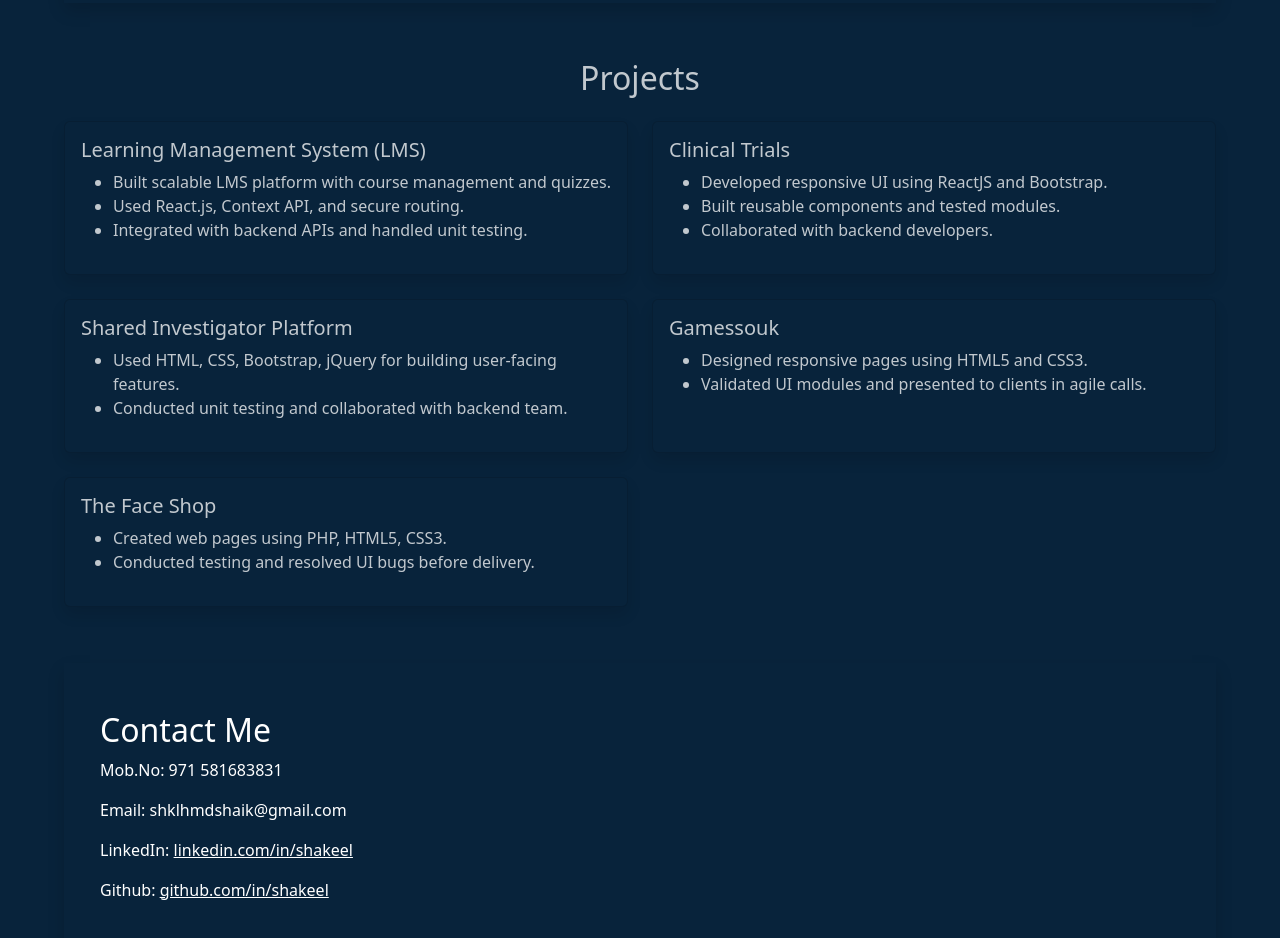
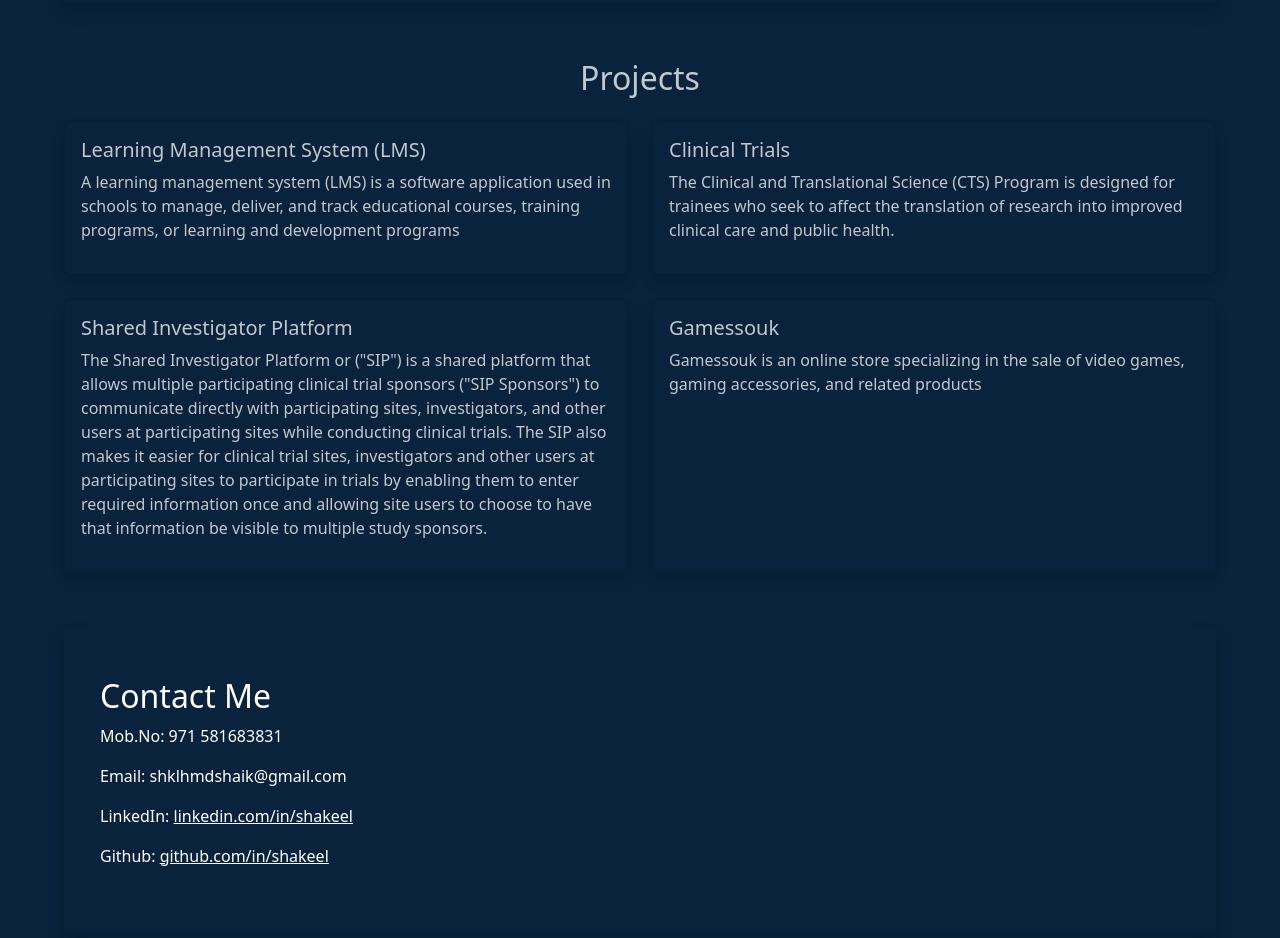
Before and after one commit to shklhmdshaik/portfolio, a React (Create React App) app: page / in a window 1280 px wide. Shown: the part 1920-2858 px from the top of the page. Built offline with nearby package versions, Linux system fonts and the light colour scheme.

Commit message:
Updated project details

```diff
--- a/src/components/Projects.js
+++ b/src/components/Projects.js
@@ -4,61 +4,35 @@ import { Card, Col, Container, Row } from 'react-bootstrap';
 const projects = [
   {
     title: "Learning Management System (LMS)",
-    client: "Educator, CareerSmith",
-    role: "React JS Developer",
-    teamSize: 2,
-    website: "",
     details: [
-      "Built scalable LMS platform with course management and quizzes.",
-      "Used React.js, Context API, and secure routing.",
-      "Integrated with backend APIs and handled unit testing."
+      "A learning management system (LMS) is a software application used in schools to manage, deliver, and track educational courses, training programs, or learning and development programs"
     ]
   },
   {
     title: "Clinical Trials",
-    client: "Cognizant",
-    role: "React JS Developer",
-    teamSize: 4,
-    website: "",
     details: [
-      "Developed responsive UI using ReactJS and Bootstrap.",
-      "Built reusable components and tested modules.",
-      "Collaborated with backend developers."
+      "The Clinical and Translational Science (CTS) Program is designed for trainees who seek to affect the translation of research into improved clinical care and public health."
     ]
   },
   {
     title: "Shared Investigator Platform",
-    client: "Cognizant",
-    role: "UI Developer",
-    teamSize: 4,
-    website: "",
     details: [
-      "Used HTML, CSS, Bootstrap, jQuery for building user-facing features.",
-      "Conducted unit testing and collaborated with backend team."
+      'The Shared Investigator Platform or ("SIP") is a shared platform that allows multiple participating clinical trial sponsors ("SIP Sponsors") to communicate directly with participating sites, investigators, and other users at participating sites while conducting clinical trials. The SIP also makes it easier for clinical trial sites, investigators and other users at participating sites to participate in trials by enabling them to enter required information once and allowing site users to choose to have that information be visible to multiple study sponsors.'
     ]
   },
   {
     title: "Gamessouk",
-    client: "Falcon Games, Kuwait",
-    role: "UI Designer",
-    teamSize: 4,
-    website: "",
     details: [
-      "Designed responsive pages using HTML5 and CSS3.",
-      "Validated UI modules and presented to clients in agile calls."
-    ]
-  },
-  {
-    title: "The Face Shop",
-    client: "Internal",
-    role: "UI Designer",
-    teamSize: 4,
-    website: "",
-    details: [
-      "Created web pages using PHP, HTML5, CSS3.",
-      "Conducted testing and resolved UI bugs before delivery."
+      "Gamessouk is an online store specializing in the sale of video games, gaming accessories, and related products"
     ]
   }
+  // {
+  //   title: "The Face Shop",
+  //   details: [
+  //     "Created web pages using PHP, HTML5, CSS3.",
+  //     "Conducted testing and resolved UI bugs before delivery."
+  //   ]
+  // }
 ];
 
 function Projects() {
@@ -75,14 +49,14 @@ function Projects() {
                 <strong>Client:</strong> {project.client}<br />
                 <strong>Role:</strong> {project.role} | <strong>Team Size:</strong> {project.teamSize}
               </p> */}
-              {project.website && (
+              {/* {project.website && (
                 <a href={project.website} target="_blank" rel="noopener noreferrer" className="d-block mb-2">
                   Visit Website
                 </a>
-              )}
-              <ul>
-                {project.details.map((point, i) => <li key={i}>{point}</li>)}
-              </ul>
+              )} */}
+              <div>
+                {project.details.map((point, i) => <p key={i}>{point}</p>)}
+              </div>
             </div>
           </div>
         </div>
```
